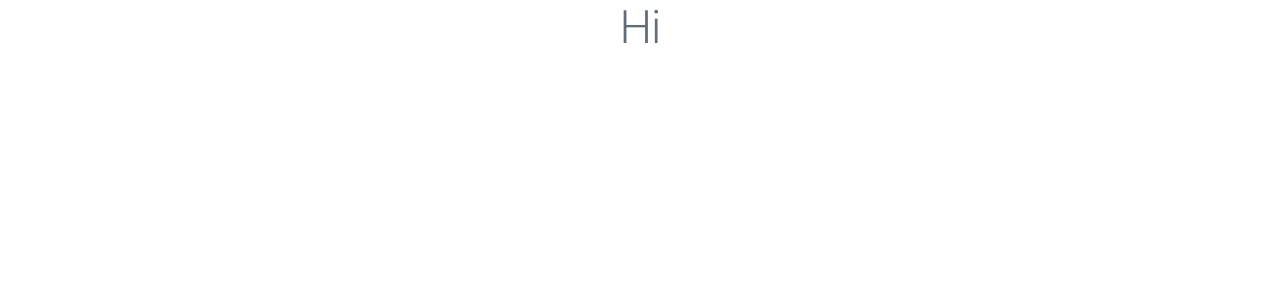
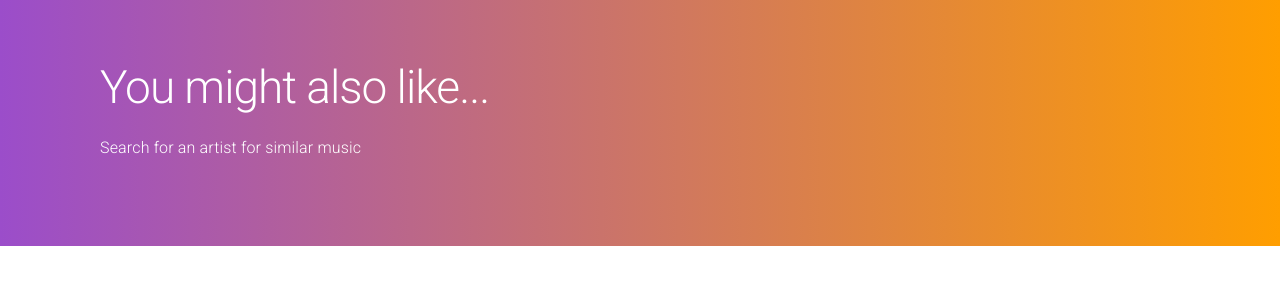
Before and after one commit to tevissaur/ymal-react-app, a React (Create React App) app: page / in a window 1280 px wide. Shown: the top 300 px of the page. Built offline with nearby package versions, Linux system fonts and the light colour scheme.

Commit message:
header component and styles

```diff
--- a/src/App.js
+++ b/src/App.js
@@ -1,10 +1,16 @@
+import Header from './components/Header'
+
 import './App.css';
 
+
+// Higher order component
+//  - responsible for data fetching
+//  - updates state
 function App() {
   return (
-    <h1 className="App">
-      Hi
-    </h1>
+    <>
+      <Header />
+    </>
   );
 }
 
--- /dev/null
+++ b/src/components/Header.css
@@ -0,0 +1,7 @@
+.app-header {
+    background: rgb(155, 77, 202);
+    background: linear-gradient(90deg, rgba(155, 77, 202, 1) 0%, rgba(255, 158, 0, 1) 100%);
+    color: white;
+    padding-top: 60px;
+    padding-bottom: 60px;
+}
--- /dev/null
+++ b/src/components/Header.js
@@ -0,0 +1,21 @@
+import './Header.css'
+
+const Header = props => {
+
+
+    return (
+        <header className='app-header'>
+            <div className='container'>
+                <h1>
+                    You might also like...
+                </h1>
+                <p>
+                    Search for an artist for similar music
+                </p>
+                {props.children}
+            </div>
+        </header>
+    )
+}
+
+export default Header
```
